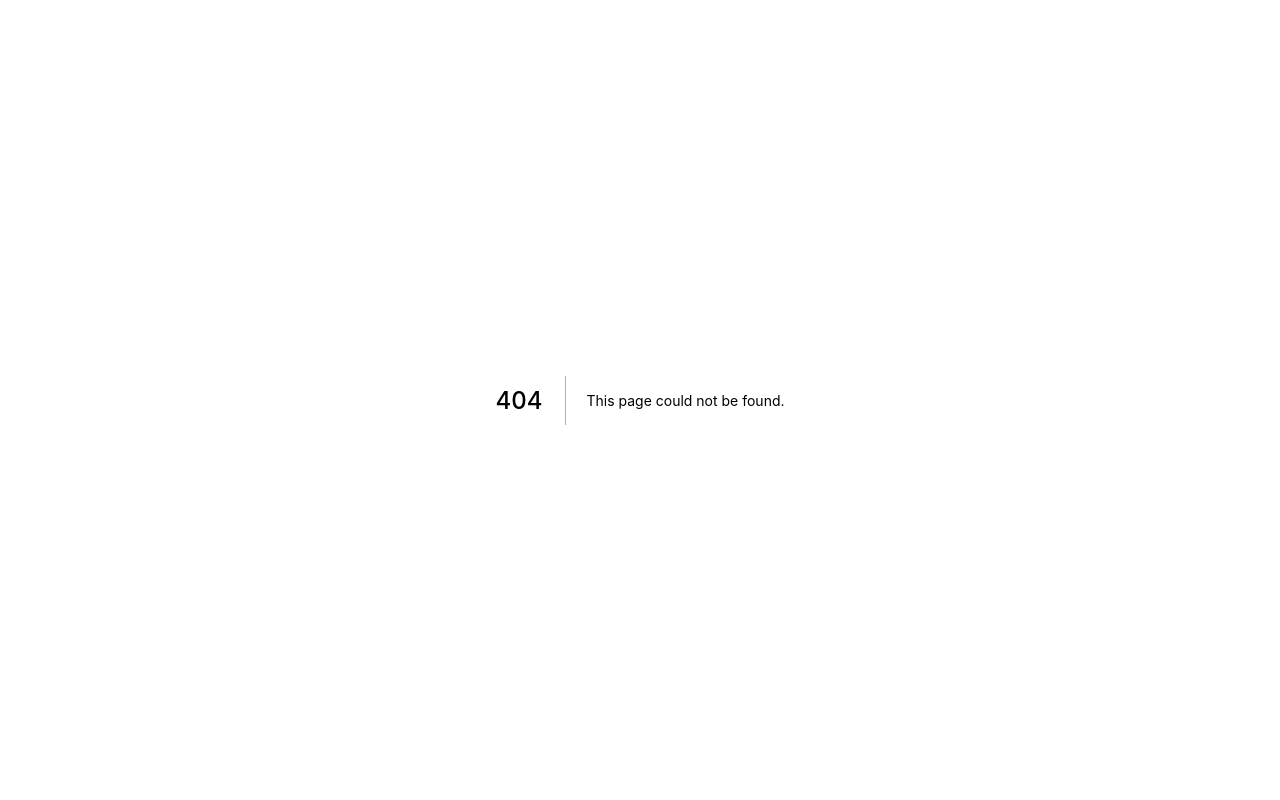
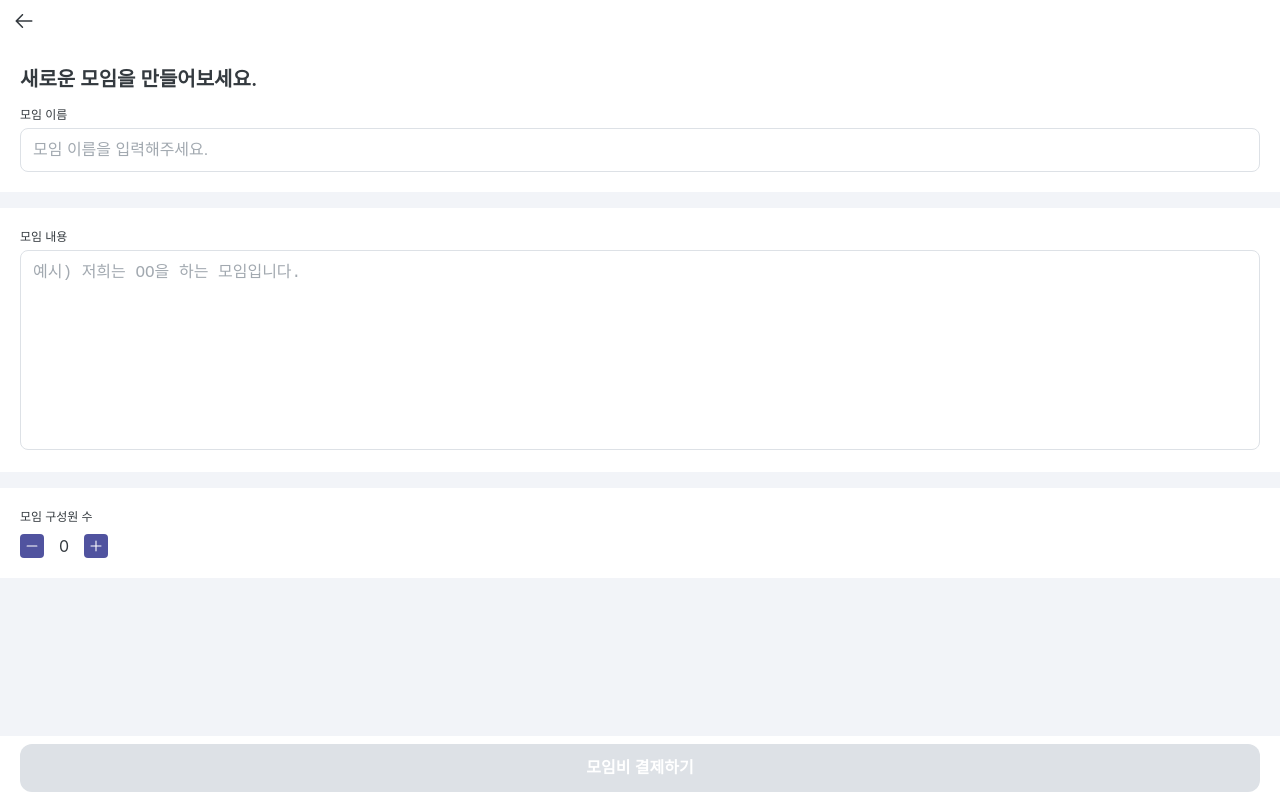
Before and after one commit to groom-link/groom-client, a Next.js app: page /group/make-form-basic in a window 1280 px wide. Before the commit this address had no page. Built offline with nearby package versions, Linux system fonts and the light colour scheme; a web font is replaced by a local one.

Commit message:
모임 생성 페이지(기본 정보 입력) 마크업 (#66)
* feat: Markup group/make-form-basic

* refactor: Show different color by Stepper state

* feat: Make temporary feature

```diff
--- a/src/components/atoms/IconButton/index.tsx
+++ b/src/components/atoms/IconButton/index.tsx
@@ -4,11 +4,13 @@ import colors from '../../../styles/colors';
 import { Add, Remove } from '../icons';
 
 type Props = {
+  disabled: boolean;
+  color: 'navy' | 'ghost';
   type: 'decrease' | 'increase';
   onClick: () => void;
 };
 
-const StepButton = styled.button`
+const StepButton = styled.button<Pick<Props, 'disabled'>>`
   display: flex;
   align-items: center;
   justify-content: center;
@@ -16,18 +18,46 @@ const StepButton = styled.button`
   height: 24px;
   border: none;
   border-radius: 4px;
-  background-color: ${colors.mainColor.navy};
+  color: ${colors.grayScale.white};
 `;
 
-const IconButton = ({ type, onClick }: Props) => {
-  return (
-    <StepButton {...{ onClick }}>
+const NavyButton = styled(StepButton)`
+  background-color: ${colors.mainColor.navy};
+
+  &:active {
+    background-color: ${colors.mainColor.navyLight};
+  }
+
+  &:disabled {
+    background-color: ${colors.grayScale.gray02};
+  }
+`;
+
+const GhostButton = styled(StepButton)`
+  background-color: transparent;
+
+  &:active {
+    background-color: ${colors.grayScale.gray01};
+  }
+`;
+
+const IconButton = ({ type, onClick, disabled, color }: Props) => {
+  return color === 'navy' ? (
+    <NavyButton {...{ onClick, disabled }}>
       {type === 'decrease' ? (
         <Remove width="16px" height="16px" color={colors.grayScale.white} />
       ) : (
         <Add width="16px" height="16px" color={colors.grayScale.white} />
       )}
-    </StepButton>
+    </NavyButton>
+  ) : (
+    <GhostButton {...{ onClick, disabled }}>
+      {type === 'decrease' ? (
+        <Remove width="16px" height="16px" color={colors.grayScale.gray04} />
+      ) : (
+        <Add width="16px" height="16px" color={colors.grayScale.gray04} />
+      )}
+    </GhostButton>
   );
 };
 
--- a/src/components/molecules/Stepper/index.tsx
+++ b/src/components/molecules/Stepper/index.tsx
@@ -19,18 +19,39 @@ const StepValueSpan = styled.span`
 type Props = {
   label: string;
   value: number;
+  color: 'navy' | 'ghost';
+  decreaseDisabled: boolean;
+  increaseDisabled: boolean;
   onDecrease: () => void;
   onIncrease: () => void;
 };
 
-const Stepper = ({ label, value, onDecrease, onIncrease }: Props) => {
+const Stepper = ({
+  label,
+  value,
+  color,
+  onDecrease,
+  onIncrease,
+  decreaseDisabled,
+  increaseDisabled
+}: Props) => {
   return (
     <div>
       <Label text={label} marginBottom="8px" />
       <StepperBoxDiv>
-        <IconButton type="decrease" onClick={onDecrease} />
+        <IconButton
+          type="decrease"
+          color={color}
+          onClick={onDecrease}
+          disabled={decreaseDisabled}
+        />
         <StepValueSpan>{value}</StepValueSpan>
-        <IconButton type="increase" onClick={onIncrease} />
+        <IconButton
+          type="increase"
+          color={color}
+          onClick={onIncrease}
+          disabled={increaseDisabled}
+        />
       </StepperBoxDiv>
     </div>
   );
--- /dev/null
+++ b/src/pages/group/make-form-basic.tsx
@@ -0,0 +1,95 @@
+import { ChangeEventHandler, useState } from 'react';
+import Router from 'next/router';
+import styled from '@emotion/styled';
+
+import {
+  Stepper,
+  TextArea,
+  TextInput,
+  TopNavBar
+} from '../../components/molecules';
+import ButtonFooter from '../../components/molecules/ButtonFooter';
+import colors from '../../styles/colors';
+import { semiBold20 } from '../../styles/typography';
+
+const Background = styled.div`
+  min-height: 100vh;
+  background-color: ${colors.grayScale.gray01};
+`;
+
+const WhiteBox = styled.div`
+  padding: 20px;
+  background-color: ${colors.grayScale.white};
+
+  &:not(:nth-child(2)) {
+    margin-top: 16px;
+  }
+`;
+
+const Title = styled.h1`
+  ${semiBold20}
+  margin-bottom: 12px;
+  color: ${colors.grayScale.gray05};
+`;
+
+const MakeFormBasic = () => {
+  const [groupName, setGroupName] = useState('');
+  const [description, setDescription] = useState('');
+
+  const handleGroupNameChange: ChangeEventHandler<HTMLInputElement> = ({
+    target: { value }
+  }) => setGroupName(value);
+
+  const handleDescriptionChange: ChangeEventHandler<HTMLTextAreaElement> = ({
+    target: { value }
+  }) => setDescription(value);
+
+  const isValueExist = () => !!(groupName && description);
+
+  const handleButtonClick = () => {
+    if (!isValueExist()) return;
+    Router.push('./make-form-more');
+  };
+
+  return (
+    <Background>
+      <TopNavBar setting={false} backURL="/home" />
+      <WhiteBox>
+        <Title>새로운 모임을 만들어보세요.</Title>
+        <TextInput
+          label="모임 이름"
+          placeholder="모임 이름을 입력해주세요."
+          isError={false}
+          value={groupName}
+          onChange={handleGroupNameChange}
+        />
+      </WhiteBox>
+      <WhiteBox>
+        <TextArea
+          label="모임 내용"
+          placeholder="예시) 저희는 OO을 하는 모임입니다."
+          value={description}
+          onChange={handleDescriptionChange}
+        />
+      </WhiteBox>
+      <WhiteBox>
+        <Stepper
+          label="모임 구성원 수"
+          value={0}
+          onDecrease={() => console.log('decrease')}
+          onIncrease={() => console.log('increase')}
+          color="navy"
+          decreaseDisabled={false}
+          increaseDisabled={false}
+        />
+      </WhiteBox>
+      <ButtonFooter
+        label="다음"
+        disabled={!isValueExist()}
+        onClick={handleButtonClick}
+      />
+    </Background>
+  );
+};
+
+export default MakeFormBasic;
--- a/src/pages/home.tsx
+++ b/src/pages/home.tsx
@@ -134,7 +134,7 @@ const Home = () => {
           size="medium"
           disabled={false}
           color="purple"
-          onClick={() => console.log('clicked')}
+          onClick={() => Router.push('/group/make-form-basic')}
         />
         <Footer activeMenu="홈" />
       </Background>
```
Also changed, not shown: 2 other files (tests, documents, lock files or other folders).
